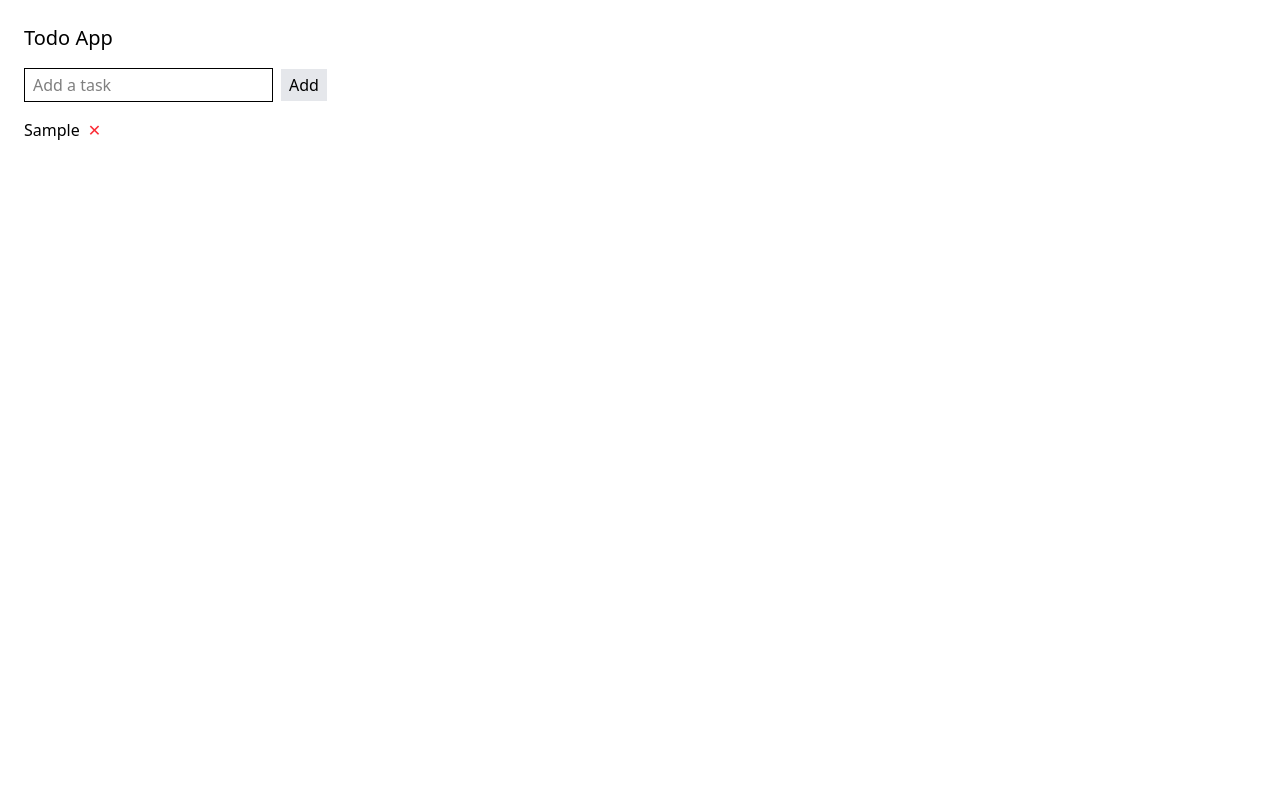
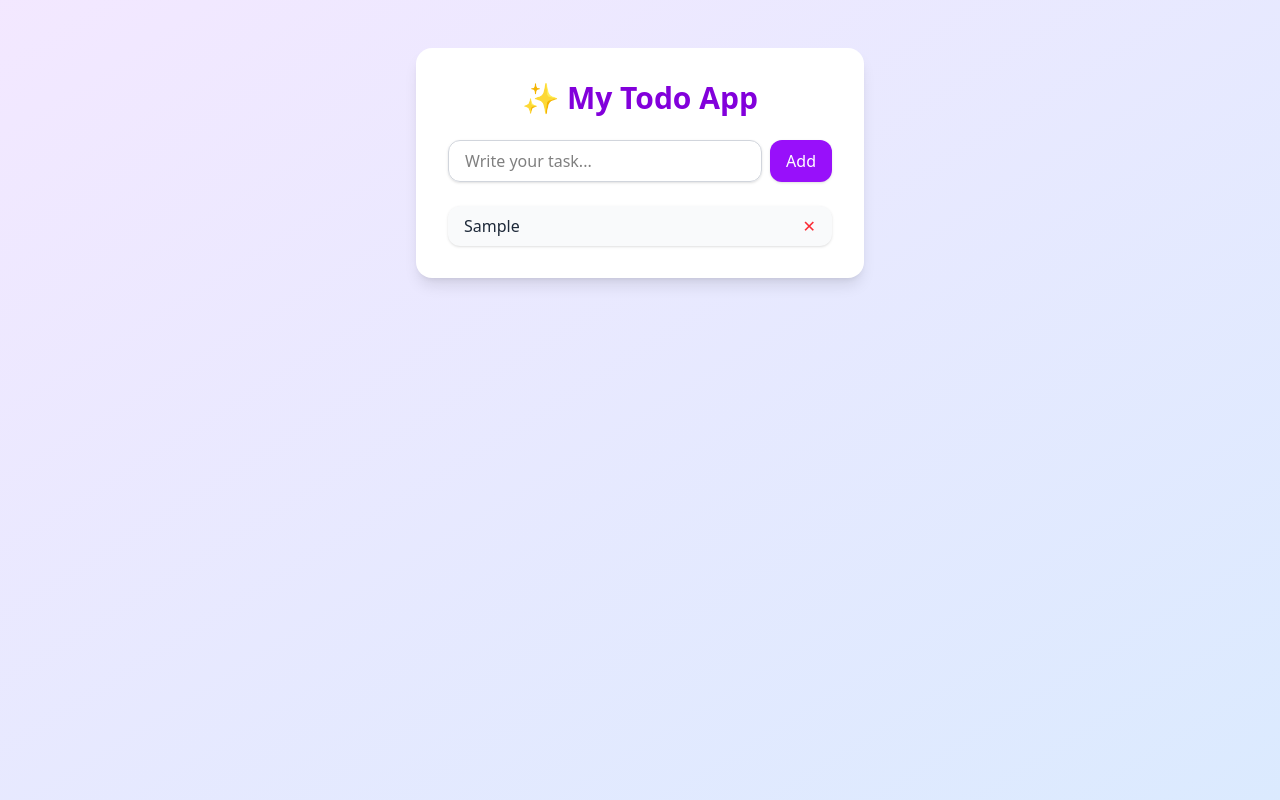
Before and after one commit to bebigomez/cicd-todo, a React (Vite) app: page / in a window 1280 px wide. Both pictures are taken after typing "Sample" into the empty fields and a click on the button "Add". Built offline with nearby package versions, Linux system fonts and the light colour scheme.

Commit message:
update code styles

```diff
--- a/src/App.jsx
+++ b/src/App.jsx
@@ -12,11 +12,9 @@ function App() {
   };
 
   const toggleTodo = (id) => {
-    setTodos(
-      todos.map(todo =>
+    setTodos(todos.map(todo =>
       todo.id === id ? { ...todo, done: !todo.done } : todo
-      )
-    );
+    ));
   };
 
   const deleteTodo = (id) => {
@@ -24,37 +22,43 @@ function App() {
   };
 
   return (
-    <div className="p-6">
-      <h1 className="text-xl mb-4">Todo App</h1>
+    <div className="min-h-screen bg-gradient-to-br from-purple-100 to-blue-100 flex flex-col items-center py-12 px-4">
+      <div className="bg-white rounded-2xl shadow-lg p-8 w-full max-w-md">
+        <h1 className="text-3xl font-bold text-center text-purple-700 mb-6">✨ My Todo App</h1>
 
-      <div className="mb-4">
+        <div className="flex gap-2 mb-6">
           <input
             type="text"
             value={text}
             onChange={(e) => setText(e.target.value)}
-          className="border px-2 py-1"
-          placeholder="Add a task"
+            className="flex-1 px-4 py-2 border border-gray-300 rounded-xl shadow-sm focus:outline-none focus:ring-2 focus:ring-purple-400"
+            placeholder="Write your task..."
           />
           <button
             onClick={addTodo}
-          className="ml-2 bg-gray-200 px-2 py-1"
+            className="bg-purple-600 text-white px-4 py-2 rounded-xl shadow hover:bg-purple-700 transition"
           >
             Add
           </button>
         </div>
 
-      <ul>
+        <ul className="space-y-3">
           {todos.map(todo => (
-          <li key={todo.id} className="mb-2 flex items-center">
+            <li
+              key={todo.id}
+              className="flex justify-between items-center bg-gray-50 px-4 py-2 rounded-xl shadow"
+            >
               <span
                 onClick={() => toggleTodo(todo.id)}
-              className={`cursor-pointer ${todo.done ? "line-through" : ""}`}
+                className={`flex-1 cursor-pointer text-gray-800 ${
+                  todo.done ? "line-through text-gray-400" : ""
+                }`}
               >
                 {todo.text}
               </span>
               <button
                 onClick={() => deleteTodo(todo.id)}
-              className="ml-2 text-red-500"
+                className="ml-4 text-red-500 hover:text-red-700 transition"
               >
                 ✕
               </button>
@@ -62,6 +66,7 @@ function App() {
           ))}
         </ul>
       </div>
+    </div>
   );
 }
 
```
Lines whose indentation alone changed are shown as unchanged.
